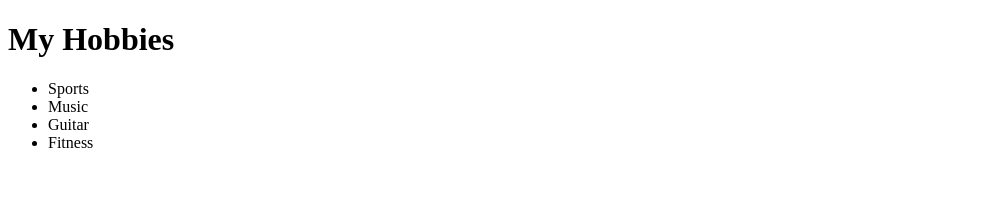
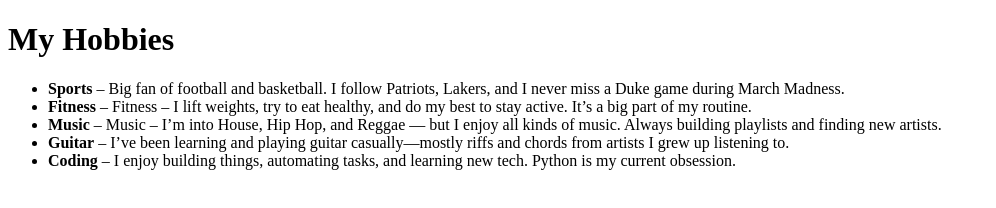
Before and after one commit to damarleyrobinson/resume.html, a plain HTML site: page public/hobbies.html in a window 1280 px wide. Shown: the whole page, without its empty margins (0-996 px from the left). Drawn offline with Linux system fonts and the light colour scheme.

Commit message:
Update hobbies.html

```diff
--- a/public/hobbies.html
+++ b/public/hobbies.html
@@ -1,16 +1,34 @@
 <!DOCTYPE html>
 <html lang="en">
-<head>
-    <meta charset="UTF-8">
-    <meta name="viewport" content="width=device-width, initial-scale=1.0">
+  <head>
+    <meta charset="UTF-8" />
+    <meta name="viewport" content="width=device-width, initial-scale=1.0" />
     <title>Hobbies</title>
-</head>
-<body>
+  </head>
+  <body>
     <h1>My Hobbies</h1>
     <ul>
-        <li>Sports</li>
-        <li>Music</li>
-        <li>Guitar</li>
-        <li>Fitness</li>
-</body>
+      <li>
+        <strong>Sports</strong> – Big fan of football and basketball. I follow
+        Patriots, Lakers, and I never miss a Duke game during March Madness.
+      </li>
+      <li>
+        <strong>Fitness</strong> – Fitness – I lift weights, try to eat healthy,
+        and do my best to stay active. It’s a big part of my routine.
+      </li>
+      <li>
+        <strong>Music</strong> – Music – I’m into House, Hip Hop, and Reggae —
+        but I enjoy all kinds of music. Always building playlists and finding
+        new artists.
+      </li>
+      <li>
+        <strong>Guitar</strong> – I’ve been learning and playing guitar
+        casually—mostly riffs and chords from artists I grew up listening to.
+      </li>
+      <li>
+        <strong>Coding</strong> – I enjoy building things, automating tasks, and
+        learning new tech. Python is my current obsession.
+      </li>
+    </ul>
+  </body>
 </html>
```
